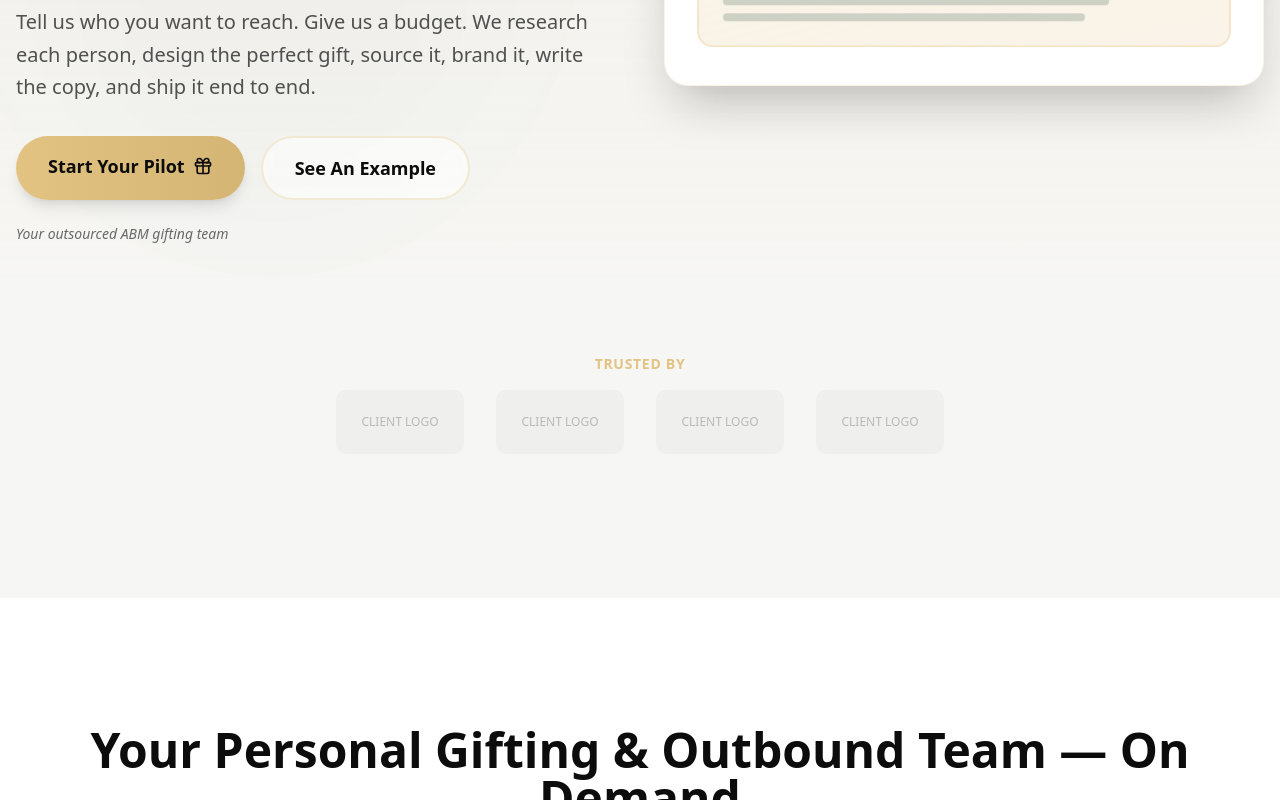
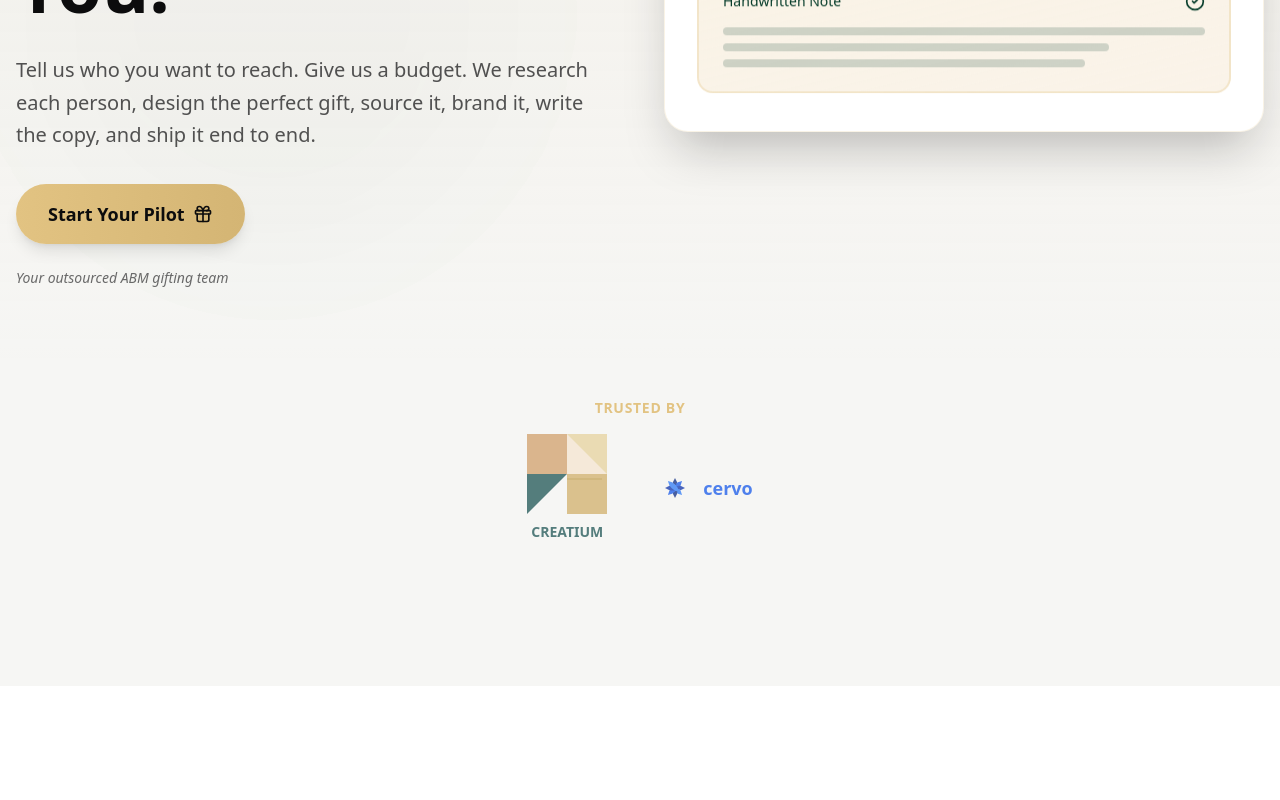
Before and after one commit to jslishi09/autogift-landingpage, a React (Vite) app: page / in a window 1280 px wide. Shown: the part 660-1460 px from the top of the page. Built offline with nearby package versions, Linux system fonts and the light colour scheme; a web font is replaced by a local one.

Commit message:
Update landing page: remove Flux/Beacons logos, update navigation links, add Use Cases section

```diff
--- a/src/components/generated/AutoGiftLanding.tsx
+++ b/src/components/generated/AutoGiftLanding.tsx
@@ -110,13 +110,16 @@ export const AutoGiftLanding = (props: AutoGiftLandingProps) => {
             <button onClick={() => scrollToSection('hero')} className="text-sm font-medium text-[#0C0C0D]/70 hover:text-[#0C0C0D] transition-colors">
               Home
             </button>
-            <button onClick={() => scrollToSection('how-it-works')} className="text-sm font-medium text-[#0C0C0D]/70 hover:text-[#0C0C0D] transition-colors">
+            <button onClick={() => scrollToSection('pricing')} className="text-sm font-medium text-[#0C0C0D]/70 hover:text-[#0C0C0D] transition-colors">
+              About
+            </button>
+            <button onClick={() => scrollToSection('use-cases')} className="text-sm font-medium text-[#0C0C0D]/70 hover:text-[#0C0C0D] transition-colors">
               How It Works
             </button>
-            <button onClick={() => scrollToSection('pricing')} className="text-sm font-medium text-[#0C0C0D]/70 hover:text-[#0C0C0D] transition-colors">
+            <button onClick={() => scrollToSection('pricing-details')} className="text-sm font-medium text-[#0C0C0D]/70 hover:text-[#0C0C0D] transition-colors">
               Pricing
             </button>
-            <button onClick={() => scrollToSection('use-cases')} className="text-sm font-medium text-[#0C0C0D]/70 hover:text-[#0C0C0D] transition-colors">
+            <button onClick={() => scrollToSection('perfect-for-teams')} className="text-sm font-medium text-[#0C0C0D]/70 hover:text-[#0C0C0D] transition-colors">
               Use Cases
             </button>
           </div>
@@ -153,7 +156,7 @@ export const AutoGiftLanding = (props: AutoGiftLandingProps) => {
         </div>
       </motion.nav>
 
-      <motion.section id="hero" className="relative min-h-screen flex items-center justify-center px-4 py-20 overflow-hidden" style={{
+      <motion.section id="hero" className="relative min-h-screen flex items-center justify-center px-4 pt-32 pb-20 overflow-hidden" style={{
       y: heroY,
       opacity: heroOpacity
     }}>
@@ -221,15 +224,6 @@ export const AutoGiftLanding = (props: AutoGiftLandingProps) => {
                   <Gift className="w-5 h-5 group-hover:rotate-12 transition-transform duration-300" />
                 </span>
               </motion.a>
-
-              <motion.button onClick={() => setShowExampleForm(true)} className="px-8 py-4 bg-white/60 backdrop-blur-sm text-[#0C0C0D] rounded-full font-semibold text-lg border-2 border-[#E2C382]/30 hover:border-[#E2C382] transition-all duration-300 text-center" whileHover={{
-              scale: 1.02,
-              y: -2
-            }} whileTap={{
-              scale: 0.98
-            }}>
-                See An Example
-              </motion.button>
             </motion.div>
 
             <motion.p variants={fadeInUp} className="mt-6 text-sm text-[#0C0C0D]/60 italic">
@@ -415,18 +409,44 @@ export const AutoGiftLanding = (props: AutoGiftLandingProps) => {
         <div className="max-w-7xl mx-auto">
           <motion.div variants={fadeInUp} className="text-center mb-16">
             <h2 className="text-sm font-semibold text-[#E2C382] tracking-wider uppercase mb-4">Trusted By</h2>
-            <div className="flex flex-wrap justify-center items-center gap-8 opacity-60">
-              <div className="w-32 h-16 bg-[#0C0C0D]/5 rounded-lg flex items-center justify-center text-xs font-medium text-[#0C0C0D]/40">
-                CLIENT LOGO
+            <div className="flex flex-wrap justify-center items-center gap-12 opacity-80">
+              {/* CREATIUM Logo */}
+              <div className="flex flex-col items-center justify-center">
+                <svg width="80" height="80" viewBox="0 0 80 80" fill="none" xmlns="http://www.w3.org/2000/svg">
+                  {/* Top-left: light brown square */}
+                  <rect x="0" y="0" width="40" height="40" fill="#D4A574"/>
+                  {/* Top-right: divided diagonally */}
+                  <path d="M40 0 L80 0 L80 40 L40 40 Z" fill="#F5E6D3"/>
+                  <path d="M40 0 L80 40 L80 0 Z" fill="#E8D5A3"/>
+                  {/* Bottom-left: dark teal triangle */}
+                  <path d="M0 40 L40 40 L0 80 Z" fill="#2C5F5F"/>
+                  {/* Bottom-right: muted yellow-gold */}
+                  <rect x="40" y="40" width="40" height="40" fill="#D4B574"/>
+                  <line x1="40" y1="45" x2="75" y2="45" stroke="#C9A961" strokeWidth="2"/>
+                </svg>
+                <span className="mt-2 text-sm font-semibold" style={{color: '#2C5F5F', fontFamily: 'system-ui, -apple-system, sans-serif'}}>
+                  CREATIUM
+                </span>
               </div>
-              <div className="w-32 h-16 bg-[#0C0C0D]/5 rounded-lg flex items-center justify-center text-xs font-medium text-[#0C0C0D]/40">
-                CLIENT LOGO
-              </div>
-              <div className="w-32 h-16 bg-[#0C0C0D]/5 rounded-lg flex items-center justify-center text-xs font-medium text-[#0C0C0D]/40">
-                CLIENT LOGO
-              </div>
-              <div className="w-32 h-16 bg-[#0C0C0D]/5 rounded-lg flex items-center justify-center text-xs font-medium text-[#0C0C0D]/40">
-                CLIENT LOGO
+
+              {/* cervo Logo */}
+              <div className="flex items-center justify-center gap-2">
+                <svg width="40" height="40" viewBox="0 0 40 40" fill="none" xmlns="http://www.w3.org/2000/svg">
+                  <g transform="translate(20, 20)">
+                    {/* Pinwheel pattern with teardrop/petal shapes in various blue shades */}
+                    <path d="M 0 -10 L -2 -6 Q -3 -2 -2 2 Q -1 4 0 5 Q 1 4 2 2 Q 3 -2 2 -6 Z" fill="#1E3A8A" transform="rotate(0 0 0)" />
+                    <path d="M 0 -10 L -2 -6 Q -3 -2 -2 2 Q -1 4 0 5 Q 1 4 2 2 Q 3 -2 2 -6 Z" fill="#2563EB" transform="rotate(45 0 0)" />
+                    <path d="M 0 -10 L -2 -6 Q -3 -2 -2 2 Q -1 4 0 5 Q 1 4 2 2 Q 3 -2 2 -6 Z" fill="#1E40AF" transform="rotate(90 0 0)" />
+                    <path d="M 0 -10 L -2 -6 Q -3 -2 -2 2 Q -1 4 0 5 Q 1 4 2 2 Q 3 -2 2 -6 Z" fill="#3B82F6" transform="rotate(135 0 0)" />
+                    <path d="M 0 -10 L -2 -6 Q -3 -2 -2 2 Q -1 4 0 5 Q 1 4 2 2 Q 3 -2 2 -6 Z" fill="#1E3A8A" transform="rotate(180 0 0)" />
+                    <path d="M 0 -10 L -2 -6 Q -3 -2 -2 2 Q -1 4 0 5 Q 1 4 2 2 Q 3 -2 2 -6 Z" fill="#2563EB" transform="rotate(225 0 0)" />
+                    <path d="M 0 -10 L -2 -6 Q -3 -2 -2 2 Q -1 4 0 5 Q 1 4 2 2 Q 3 -2 2 -6 Z" fill="#1E40AF" transform="rotate(270 0 0)" />
+                    <path d="M 0 -10 L -2 -6 Q -3 -2 -2 2 Q -1 4 0 5 Q 1 4 2 2 Q 3 -2 2 -6 Z" fill="#3B82F6" transform="rotate(315 0 0)" />
+                  </g>
+                </svg>
+                <span className="text-lg font-semibold lowercase" style={{color: '#2563EB', fontFamily: 'system-ui, -apple-system, sans-serif'}}>
+                  cervo
+                </span>
               </div>
             </div>
           </motion.div>
@@ -698,7 +718,7 @@ export const AutoGiftLanding = (props: AutoGiftLandingProps) => {
         </div>
       </motion.section>
 
-      <motion.section id="pricing" initial="hidden" whileInView="visible" viewport={{
+      <motion.section id="pricing-details" initial="hidden" whileInView="visible" viewport={{
       once: true,
       margin: "-100px"
     }} variants={staggerChildren} className="py-32 px-4 bg-white">
@@ -715,7 +735,7 @@ export const AutoGiftLanding = (props: AutoGiftLandingProps) => {
           <motion.div variants={fadeInUp} className="bg-gradient-to-br from-[#E2C382]/10 to-[#F0D8B6]/10 rounded-3xl p-12 border-2 border-[#E2C382]/30 mb-12">
             <h3 className="text-2xl font-bold text-[#0C0C0D] mb-8">We include:</h3>
             <div className="grid md:grid-cols-2 gap-6">
-              {['Contact research', 'Gift concepting', 'Sourcing & procurement', 'Branding & packaging', 'Handwritten notes', 'Kitting & fulfillment', 'Project management'].map((item, i) => <motion.div key={item} initial={{
+              {['Contact research', 'Gift concepting', 'Sourcing & procurement', 'Branding & packaging', 'Handwritten notes', 'Kitting & fulfillment', 'Project management', 'Address Validation and Research'].map((item, i) => <motion.div key={item} initial={{
               opacity: 0,
               y: 20
             }} whileInView={{
@@ -776,7 +796,7 @@ export const AutoGiftLanding = (props: AutoGiftLandingProps) => {
         </div>
       </motion.section>
 
-      <motion.section id="use-cases" initial="hidden" whileInView="visible" viewport={{
+      <motion.section id="perfect-for-teams" initial="hidden" whileInView="visible" viewport={{
       once: true,
       margin: "-100px"
     }} variants={staggerChildren} className="py-32 px-4 bg-gradient-to-b from-white to-[#F6F6F4]">
```
